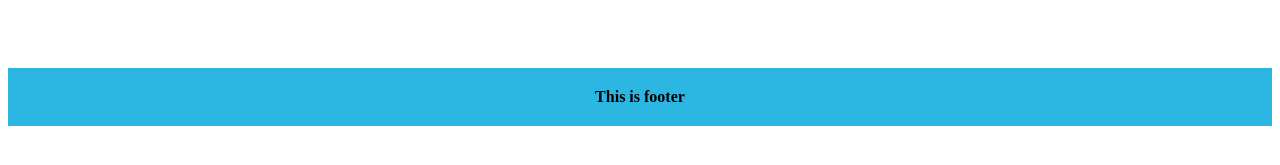
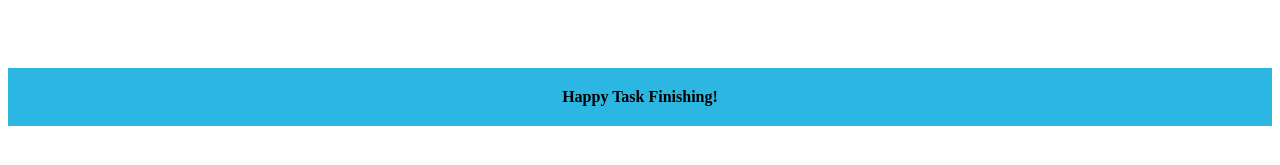
Before and after one commit to iamitesh/react-typescrit, a React (Create React App) app: page / in a window 1280 px wide. Shown: the part 197-362 px from the top of the page. Built offline with nearby package versions, Linux system fonts and the light colour scheme.

Commit message:
footer content change

```diff
--- a/src/footer.tsx
+++ b/src/footer.tsx
@@ -3,7 +3,7 @@ import React from 'react';
 const Footer:React.FC=()=>{
 return(
     <div className="Footer">
-This is footer
+Happy Task Finishing!
     </div>
 )
 }
```
